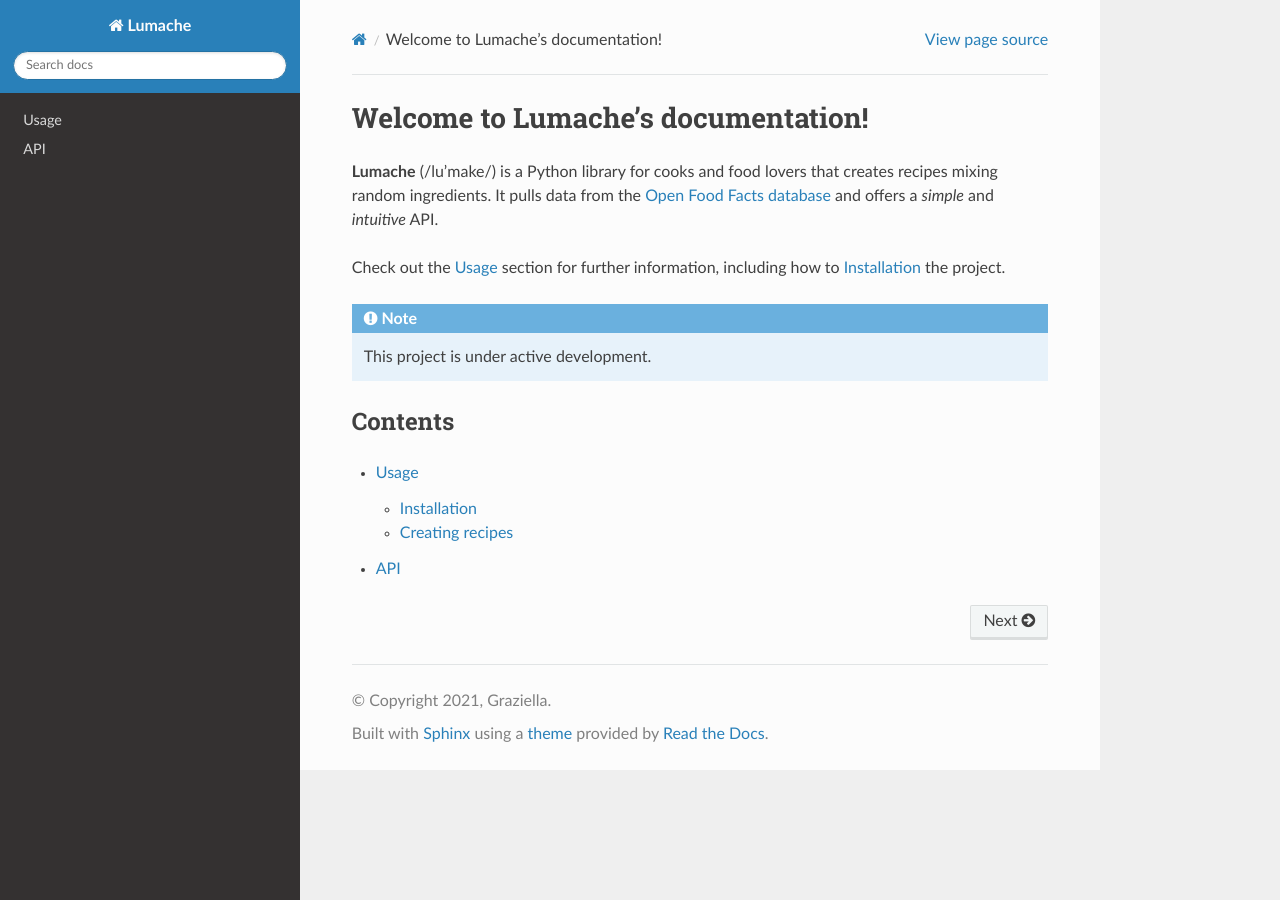
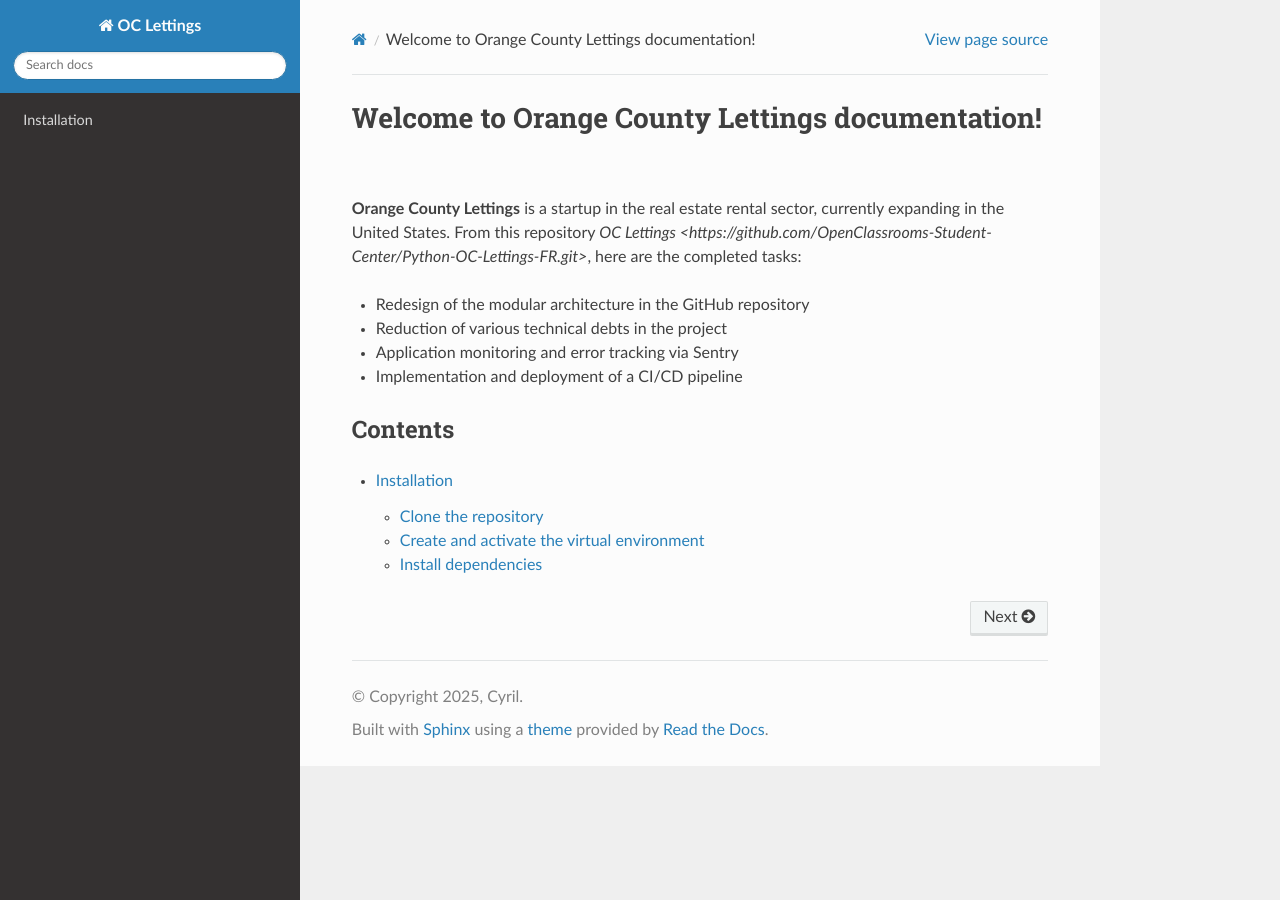
Before and after one commit to Cyrilebl/rtd-orange_county_lettings, a Sphinx documentation site: the page built from docs/source/index.rst, in a window 1280 px wide. Built offline with Sphinx 7.4.7 and the Read the Docs theme 3.1.0, drawn with Linux system fonts in a browser that asks for light colours.

```diff
--- a/docs/source/api.rst
+++ /dev/null
@@ -1,7 +0,0 @@
-API
-===
-
-.. autosummary::
-   :toctree: generated
-
-   lumache
--- a/docs/source/conf.py
+++ b/docs/source/conf.py
@@ -2,34 +2,34 @@
 
 # -- Project information
 
-project = 'Lumache'
-copyright = '2021, Graziella'
-author = 'Graziella'
+project = "OC Lettings"
+copyright = "2025, Cyril"
+author = "Cyril"
 
-release = '0.1'
-version = '0.1.0'
+release = "0.1"
+version = "0.1.0"
 
 # -- General configuration
 
 extensions = [
-    'sphinx.ext.duration',
-    'sphinx.ext.doctest',
-    'sphinx.ext.autodoc',
-    'sphinx.ext.autosummary',
-    'sphinx.ext.intersphinx',
+    "sphinx.ext.duration",
+    "sphinx.ext.doctest",
+    "sphinx.ext.autodoc",
+    "sphinx.ext.autosummary",
+    "sphinx.ext.intersphinx",
 ]
 
 intersphinx_mapping = {
-    'python': ('https://docs.python.org/3/', None),
-    'sphinx': ('https://www.sphinx-doc.org/en/master/', None),
+    "python": ("https://docs.python.org/3/", None),
+    "sphinx": ("https://www.sphinx-doc.org/en/master/", None),
 }
-intersphinx_disabled_domains = ['std']
+intersphinx_disabled_domains = ["std"]
 
-templates_path = ['_templates']
+templates_path = ["_templates"]
 
 # -- Options for HTML output
 
-html_theme = 'sphinx_rtd_theme'
+html_theme = "sphinx_rtd_theme"
 
 # -- Options for EPUB output
-epub_show_urls = 'footnote'
+epub_show_urls = "footnote"
--- a/docs/source/index.rst
+++ b/docs/source/index.rst
@@ -1,22 +1,17 @@
-Welcome to Lumache's documentation!
-===================================
+Welcome to Orange County Lettings documentation!
+================================================
 
-**Lumache** (/lu'make/) is a Python library for cooks and food lovers
-that creates recipes mixing random ingredients.
-It pulls data from the `Open Food Facts database <https://world.openfoodfacts.org/>`_
-and offers a *simple* and *intuitive* API.
+**Orange County Lettings** is a startup in the real estate rental sector, currently expanding in the United States.
+From this repository `OC Lettings <https://github.com/OpenClassrooms-Student-Center/Python-OC-Lettings-FR.git>`, here are the completed tasks:
 
-Check out the :doc:`usage` section for further information, including
-how to :ref:`installation` the project.
-
-.. note::
-
-   This project is under active development.
+- Redesign of the modular architecture in the GitHub repository
+- Reduction of various technical debts in the project
+- Application monitoring and error tracking via Sentry
+- Implementation and deployment of a CI/CD pipeline
 
 Contents
 --------
 
 .. toctree::
 
-   usage
-   api
+   installation
--- /dev/null
+++ b/docs/source/installation.rst
@@ -0,0 +1,44 @@
+Installation
+============
+
+.. _installation:
+
+Clone the repository
+--------------------
+
+.. _clone-repo:
+
+.. code-block:: console
+
+   git clone https://github.com/Cyrilebl/orange_county_lettings.git
+   cd orange_county_lettings
+
+
+Create and activate the virtual environment
+-------------------------------------------
+
+.. _create-virtualenv:
+
+**Windows**
+
+.. code-block:: console
+
+python -m venv env
+env\Scripts\activate
+
+**macOS/Linux**
+
+.. code-block:: console
+
+python3 -m venv env
+source env/bin/activate
+
+
+Install dependencies
+--------------------
+
+.. _install-dependencies:
+
+.. code-block:: console
+
+   pip install -r requirements.txt
--- a/pyproject.toml
+++ b/pyproject.toml
@@ -3,6 +3,6 @@ requires = ["flit_core >=3.2,<4"]
 build-backend = "flit_core.buildapi"
 
 [project]
-name = "lumache"
-authors = [{name = "Graziella", email = "graziella@lumache"}]
+name = "OC Lettings"
+authors = [{name = "Cyril"}]
 dynamic = ["version", "description"]
```
Also changed, not shown: README.rst (+5 -7 lines), docs/source/usage.rst (deleted, +0 -33 lines), lumache.py (deleted, +0 -23 lines), .readthedocs.yaml.
